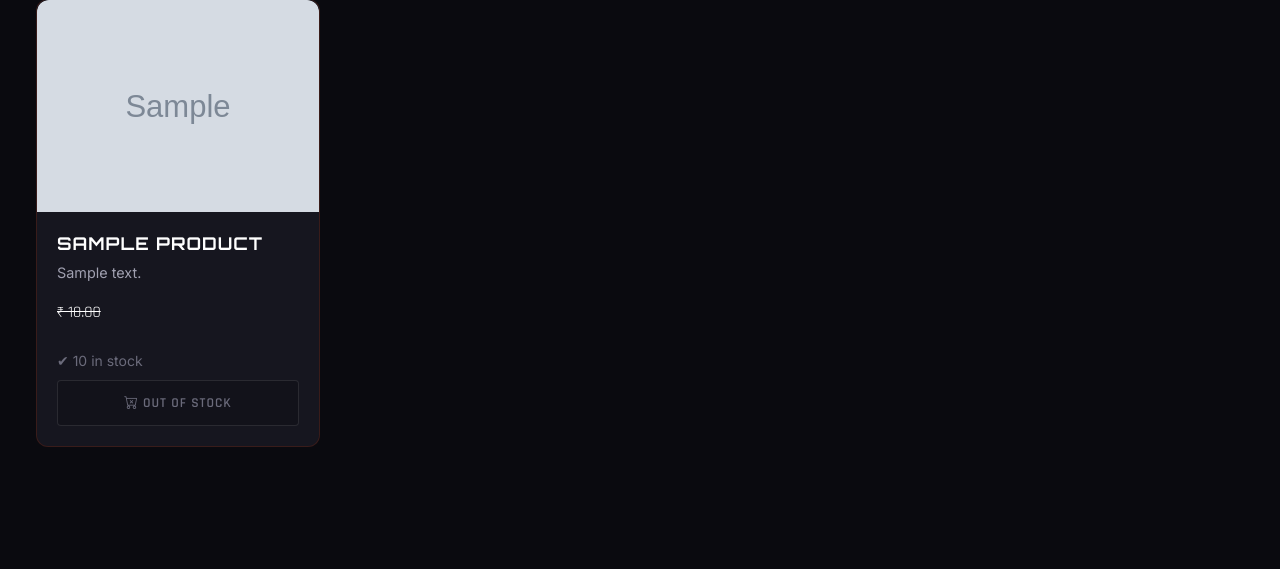
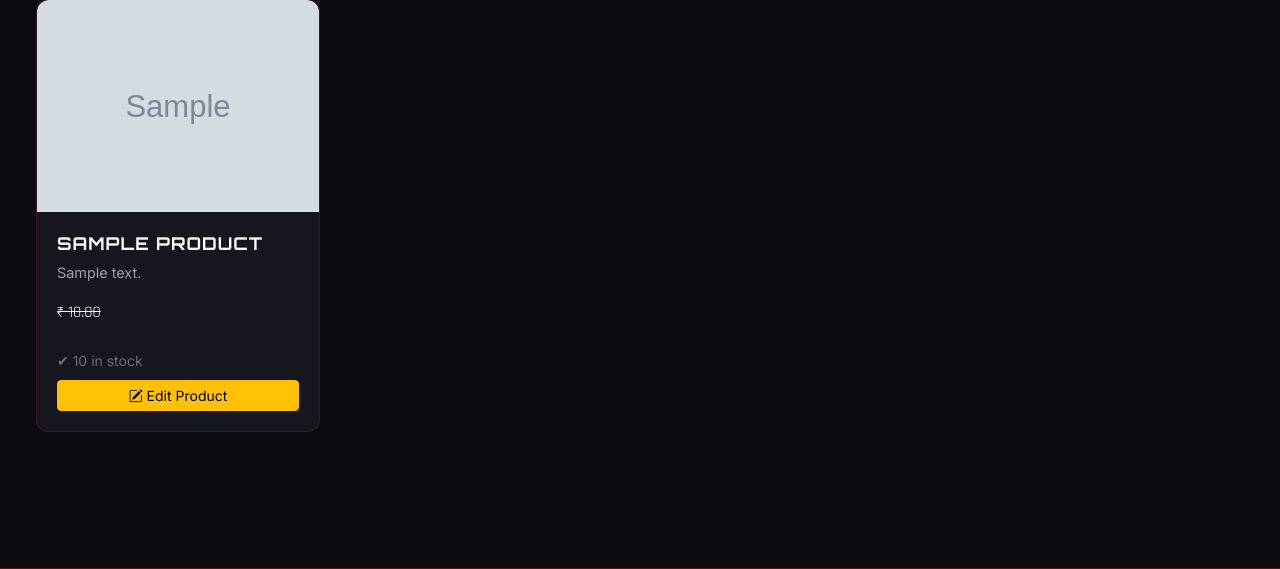
Before and after one commit to guna0223/Django-Game, a Django app: page / in a window 1280 px wide. Shown: the part 827-1396 px from the top of the page. Run offline with Django 5.2, Linux system fonts and the light colour scheme; a user stored in the database is signed in; tables that the repository leaves empty hold one stand-in row (values such as "Sample post"); grey boxes marked "Sample" are stand-in pictures.

Commit message:
edit product

```diff
--- a/Elshop/templates/products/includes/productCard.html
+++ b/Elshop/templates/products/includes/productCard.html
@@ -15,7 +15,7 @@
     </div>
 
     <div class="card-body d-flex flex-column">
-        <a href="{% url 'product_details' product.pk %}" class="text-decoration-none text-dark">
+        <a href="{% url 'product_details' product.pk %}" class="text-decoration-none text-dark d-flex flex-column flex-grow-1">
             <h5 class="card-title product-title">{{ product.title|truncatechars:23 }}</h5>
             <p class="card-text product-desc">{{ product.desc|truncatechars:70 }}</p>
 
@@ -46,8 +46,8 @@
         {% endif %}
 
         {% if user.is_staff %}
-            <a href="{% url 'edit_product' product.pk %}" class="btn btn-primary mt-2 add-to-cart">
-                <i class="bi bi-plus-circle"></i> Edit Product
+            <a href="{% url 'edit_product' product.pk %}" class="btn btn-sm btn-warning w-100 mt-2">
+                <i class="bi bi-pencil-square"></i> Edit Product
             </a>
 
         {% elif avail > 0 %}
```
